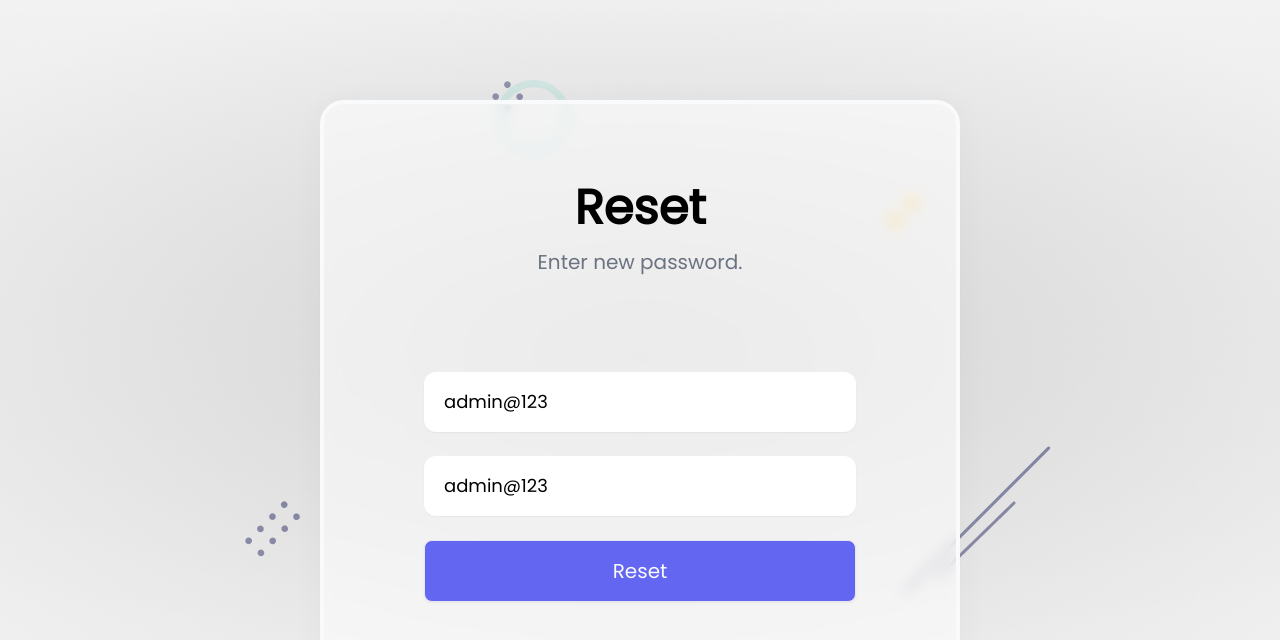
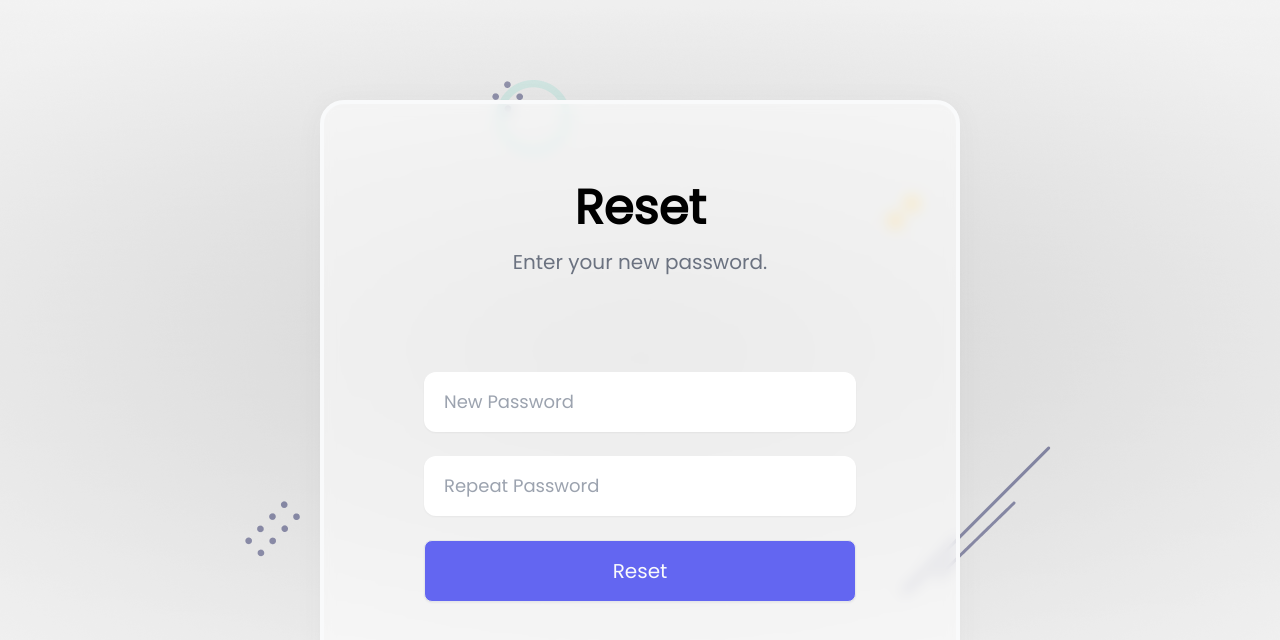
Before and after one commit to Hirun4/mylogin-app, a React (Create React App) app in the folder client/: page /reset in a window 1280 px wide. Shown: the top 640 px of the page. Built offline with nearby package versions, Linux system fonts and the light colour scheme.

Commit message:
reset comit

```diff
--- a/client/src/components/Reset.js
+++ b/client/src/components/Reset.js
@@ -1,60 +1,79 @@
-import React from 'react'
-import { Link } from 'react-router-dom'
-import avatar from '../assets/profile.png';
-import { Toaster } from 'react-hot-toast';
+import React from 'react';
+import { Link } from 'react-router-dom';
+import toast, { Toaster } from 'react-hot-toast';
 import { useFormik } from 'formik';
 import { resetPasswordValidation } from '../helper/validate';
+import { resetPassword } from '../helper/helper';
+import { useAuthStore } from '../store/store';
+import { useNavigate } from 'react-router-dom';
 
 import styles from '../styles/Username.module.css';
 
 export default function Reset() {
+  const { username } = useAuthStore((state) => state.auth);
+  const navigate = useNavigate();
 
   const formik = useFormik({
-    initialValues : {
-      password : 'admin@123',
-      confirm_pwd: 'admin@123'
-
+    initialValues: {
+      password: '',
+      confirm_pwd: '',
     },
-    validate : resetPasswordValidation,
+    validate: resetPasswordValidation,
     validateOnBlur: false,
     validateOnChange: false,
-    onSubmit : async values =>{
-      console.log(values)
-    }
-  })
+    onSubmit: async (values) => {
+      const resetPromise = resetPassword({ username, password: values.password });
+
+      toast.promise(resetPromise, {
+        loading: 'Updating...!',
+        success: <b>Reset Successfully!</b>,
+        error: <b>Could not reset password!</b>,
+      });
+
+      resetPromise.then(() => navigate('/password'));
+    },
+  });
 
   return (
     <div className="container mx-auto">
+      <Toaster position="top-center" reverseOrder={false} />
 
-      <Toaster position='top-center' reverseOrder={false}></Toaster>
+      <div className="flex justify-center items-center h-screen">
+        <div className={styles.glass} style={{ width: '50%' }}>
+          <div className="title flex flex-col items-center">
+            <h4 className="text-5xl font-bold">Reset</h4>
+            <span className="py-4 text-xl w-2/3 text-center text-gray-500">
+              Enter your new password.
+            </span>
+          </div>
 
+          <form className="py-20" onSubmit={formik.handleSubmit}>
+            <div className="textbox flex flex-col items-center gap-6">
+              <input
+                {...formik.getFieldProps('password')}
+                className={styles.textbox}
+                type="password"
+                placeholder="New Password"
+              />
+              {formik.errors.password && <div className="text-red-500">{formik.errors.password}</div>}
 
-        <div className='flex justify-center items-center  h-screen'>
-            <div className={styles.glass} style={{width : "50%"}}>
+              <input
+                {...formik.getFieldProps('confirm_pwd')}
+                className={styles.textbox}
+                type="password"
+                placeholder="Repeat Password"
+              />
+              {formik.errors.confirm_pwd && (
+                <div className="text-red-500">{formik.errors.confirm_pwd}</div>
+              )}
 
-              <div className="title flex flex-col items-center">
-                <h4 className='text-5xl font-bold'>Reset</h4>
-                <span className='py-4 text-xl w-2/3 text-center text-gray-500'>
-                Enter new password.
-                </span>
-              </div>
-
-              <form className='py-20' onSubmit={formik.handleSubmit}>
-                 <div className="textbox flex flex-col items-center gap-6">
-                    <input {...formik.getFieldProps('password')} className={styles.textbox} type="text" placeholder='New Password' />
-                    <input {...formik.getFieldProps('confirm_pwd')} className={styles.textbox} type="text" placeholder='Repeat Password' />
-                    <button className={styles.btn} type='submit'>Reset</button>
-
-                </div>
-
-
-              </form>
-
-
+              <button className={styles.btn} type="submit">
+                Reset
+              </button>
             </div>
-
+          </form>
         </div>
-
+      </div>
     </div>
-  )
+  );
 }
```
